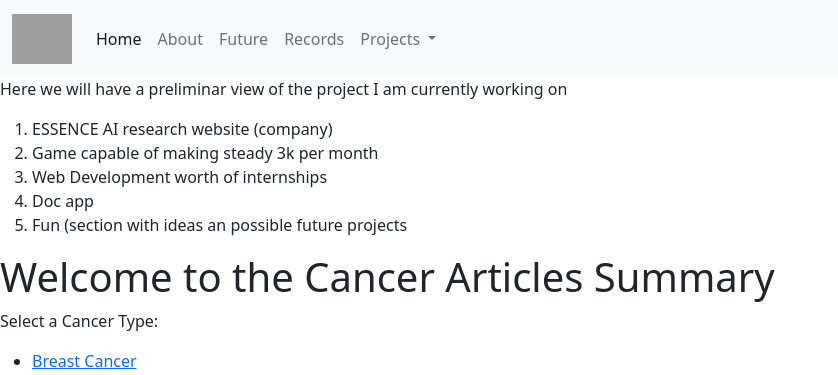
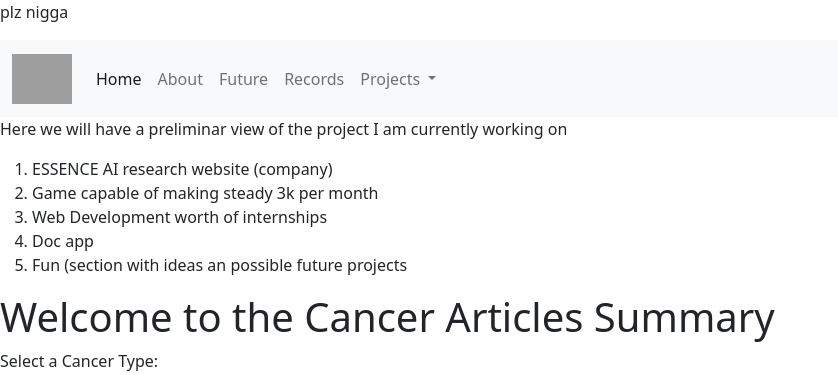
Before and after one commit to dhilanfye34/EssenceAI, a Flask app: page / in a window 1280 px wide. Shown: the top 375 px of the page, without its empty margins (0-838 px from the left). Run offline with Flask 3, Linux system fonts and the light colour scheme; parts of the project's set-up code (start-up, migrations or seed data) failed here and were passed over; grey boxes are pictures that could not be loaded.

Commit message:
plz work

```diff
--- a/app/templates/index.html
+++ b/app/templates/index.html
@@ -11,6 +11,7 @@
 </head>
 <body>
 
+    <p> plz nigga</p>
     <div id="navbar-container"></div>
 
       <p> Here we will have a preliminar view of the project I am currently working on</p>
```
